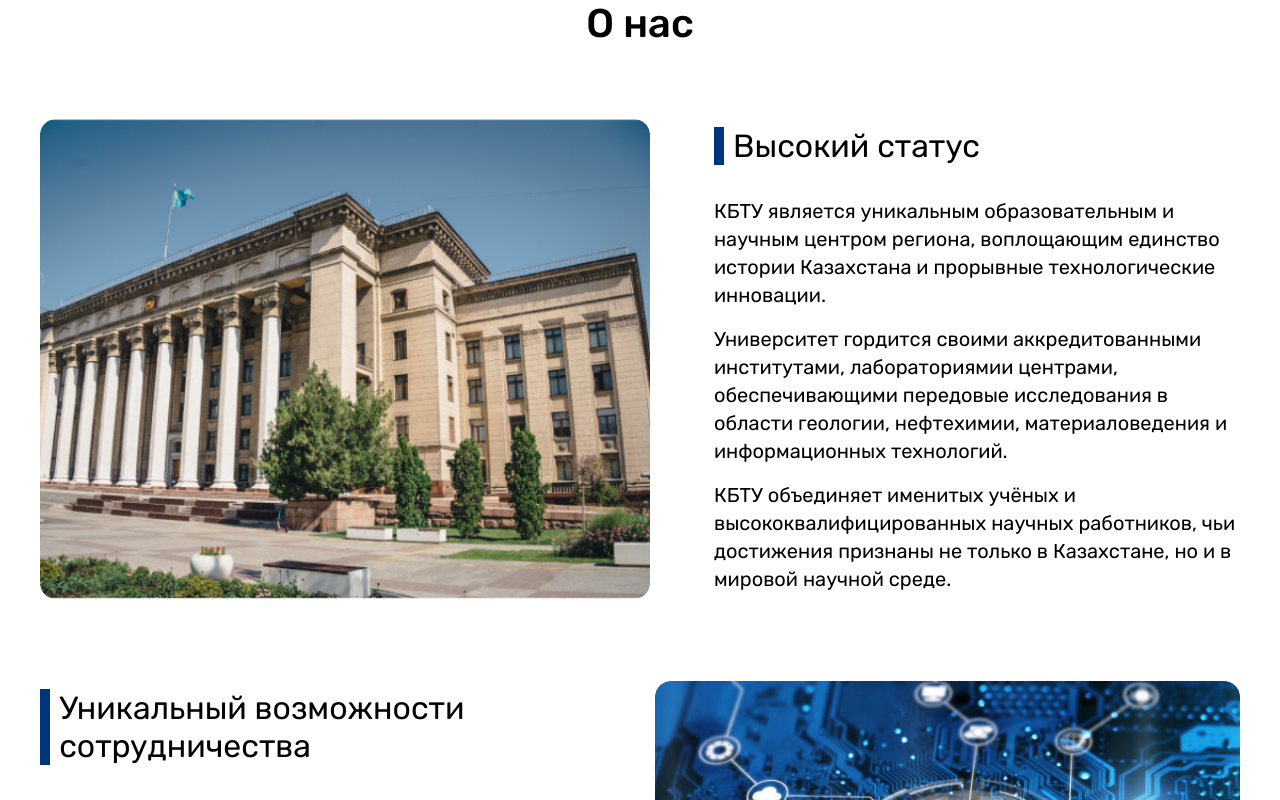
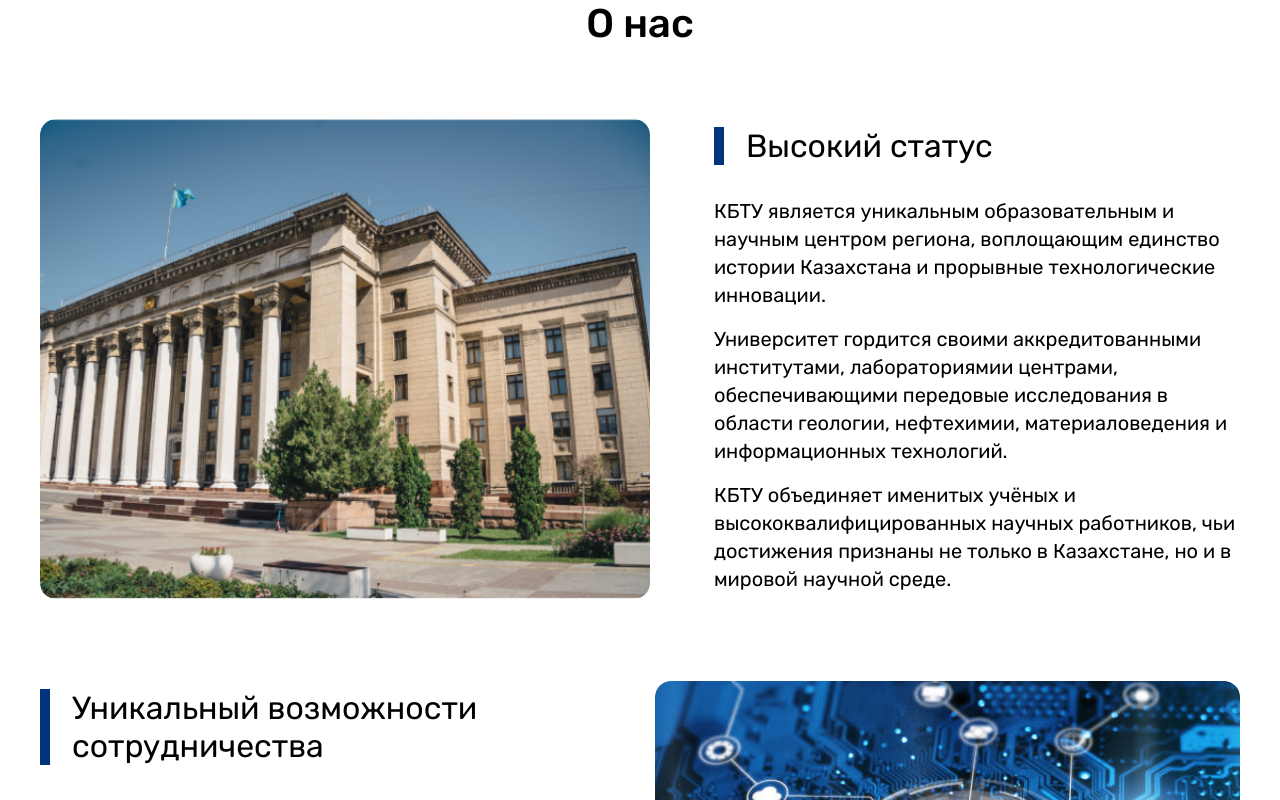
Before and after one commit to togzhanzhakhani/kbtu, a React (Vite) app: page / in a window 1280 px wide. Shown: the part 840-1640 px from the top of the page. Built offline with nearby package versions, Linux system fonts and the light colour scheme.

Commit message:
feat: updated module Home's AbouCardt component's style

```diff
--- a/src/modules/home/components/about_card/home_about_card.module.css
+++ b/src/modules/home/components/about_card/home_about_card.module.css
@@ -22,7 +22,7 @@
 }
 
 .card_title {
-	padding-inline-start: 1.2rem;
+	padding-inline-start: 2rem;
 	position: relative;
 	font-size: 2rem;
 	font-weight: 400;
```
